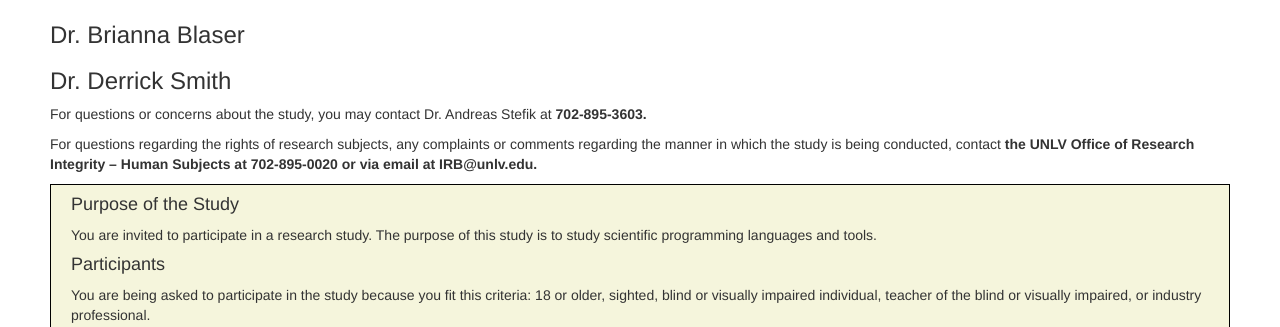
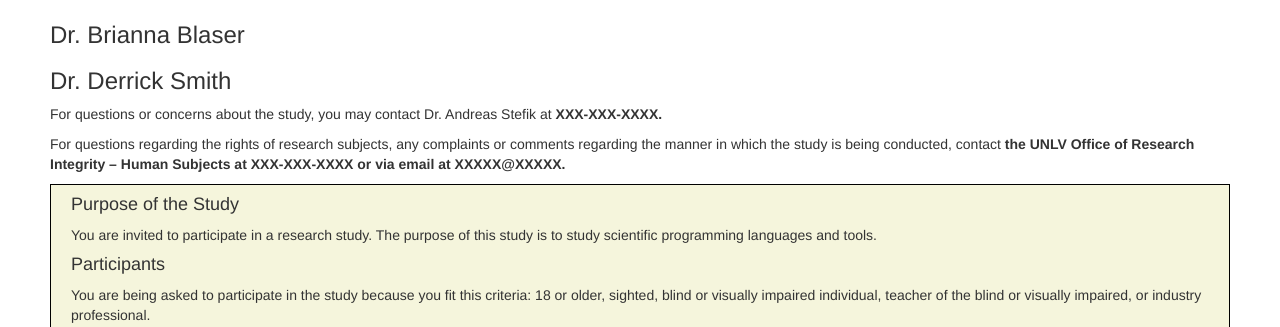
Before and after one commit to tkluthe/DataScience, a PHP site: page /informed_consent.php in a window 1280 px wide. Shown: the part 300-627 px from the top of the page. Run offline with PHP 8.4, Linux system fonts and the light colour scheme; data that the repository does not hold is empty; some libraries are stand-ins or nearby versions.

Commit message:
Removed some info from the nginx conf files, added a basic 404 page, manually anonmyized a few things in the consent page that the anonymization tool was struggling with

```diff
--- /dev/null
+++ b/application/PageNotFound404.html
@@ -0,0 +1,4 @@
+<!DOCTYPE html><html xml:lang= "en" lang= "en" >
+<head ><title >Page Not Found (404 Error) - Quorum Programming Language</title><meta charset= "UTF-8" ><meta content= "width=device-width, initial-scale=1" name= "viewport" ></head>
+<body>
+<h1 >Page Not Found (404 error)</h1></body></html>
--- a/application/nomenclature/informed_consent.php
+++ b/application/nomenclature/informed_consent.php
@@ -9,8 +9,8 @@
 		<h3>                 Dr. Nicholas Giudice</h3>
 		<h3>                 Dr. Brianna Blaser</h3>
 		<h3>                 Dr. Derrick Smith</h3>
-		<p>For questions or concerns about the study, you may contact Dr. Andreas Stefik at <b>702-895-3603.</b></p>
-        <p>For questions regarding the rights of research subjects, any complaints or comments regarding the manner in which the study is being conducted, contact <b>the UNLV Office of Research Integrity – Human Subjects at 702-895-0020 or via email at IRB@unlv.edu.</b></p>
+		<p>For questions or concerns about the study, you may contact Dr. Andreas Stefik at <b>XXX-XXX-XXXX.</b></p>
+        <p>For questions regarding the rights of research subjects, any complaints or comments regarding the manner in which the study is being conducted, contact <b>the UNLV Office of Research Integrity – Human Subjects at XXX-XXX-XXXX or via email at XXXXX@XXXXX.</b></p>
 	  </div>
 
       <div id="scroll-area">
```
Also changed, not shown: 2 other files.
